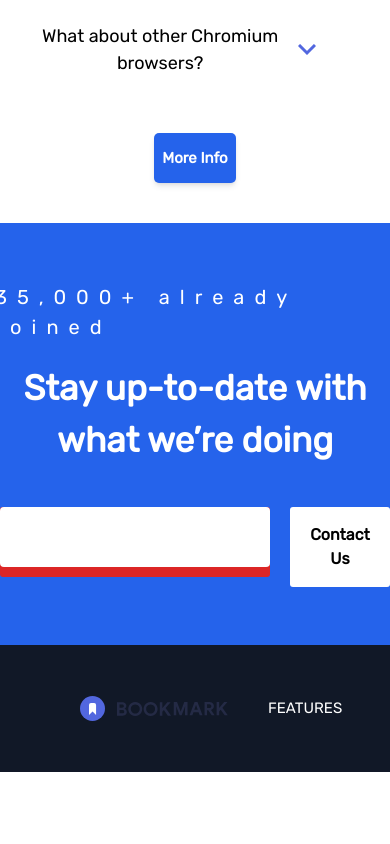
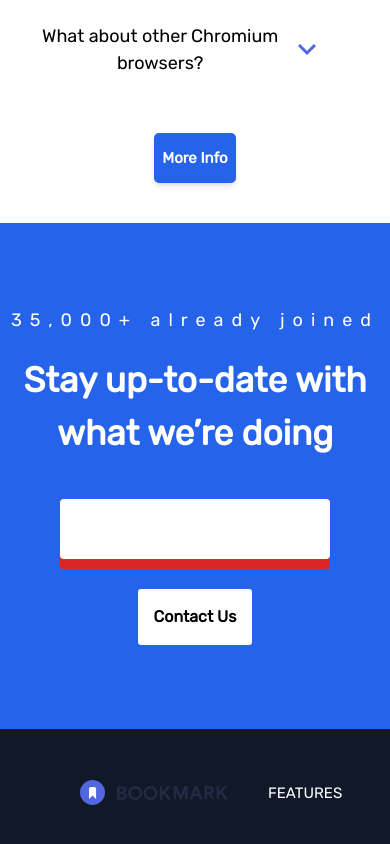
Before and after one commit to kalejaiyeoluwadara/BookMark, a React (Vite) app: page / in a window 390 px wide. Shown: the part 4480-5324 px from the top of the page. Before the commit the page ends 5252 px from the top, so only its background shows below. Built offline with nearby package versions, Linux system fonts and the light colour scheme.

Commit message:
contact page

```diff
--- a/src/Pages/Contact.jsx
+++ b/src/Pages/Contact.jsx
@@ -4,10 +4,12 @@ function Contact() {
   return (
     <div
       id="contact"
-      className="h-[50vh]  w-screen bg-blue-600 text-white flex flex-col items-center justify-center  "
+      className="sm:h-[50vh] h-[60vh]  w-screen bg-blue-600 text-white flex flex-col items-center justify-center  "
     >
       <section className="flex flex-col gap-5">
-        <p className="text-[20px] tracking-[10px] ">35,000+ already joined</p>
+        <p className="sm:text-[20px] text-[18px] text-center sm:text-start tracking-[8px] sm:tracking-[10px] ">
+          35,000+ already joined
+        </p>
         <h2 className="font-[650] text-center w-[400px] text-[35px] ">
           Stay up-to-date with what we’re doing
         </h2>
@@ -21,7 +23,7 @@ function Contact() {
 
 const Form = () => {
   return (
-    <div className="flex items-start justify-center mt-10 gap-5">
+    <div className="flex sm:flex-row flex-col items-center sm:items-start justify-center mt-10 gap-5">
       <div className="h-[70px] rounded-[3px] bg-red-600 ">
         <input
           className="outline-none text-black px-2 rounded-[4px] border-none bg-white h-[60px] w-[270px]  "
```
